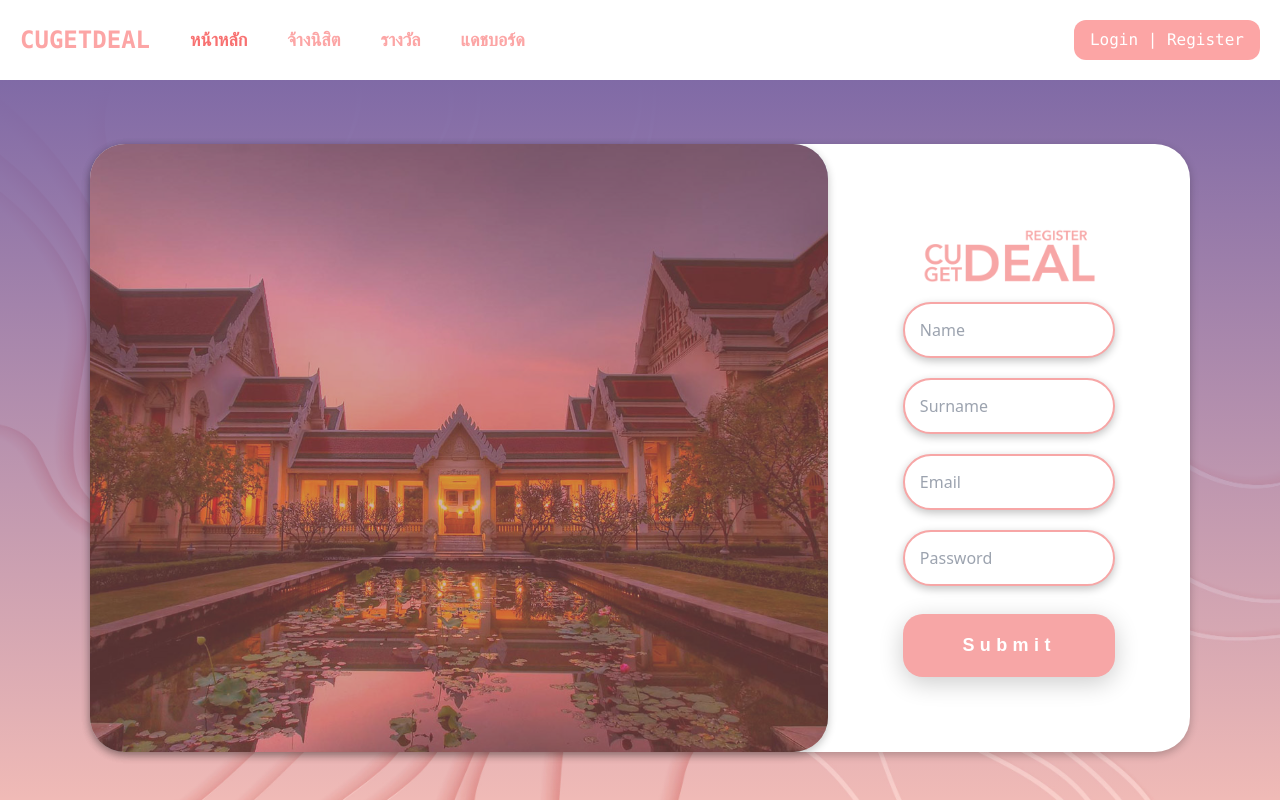
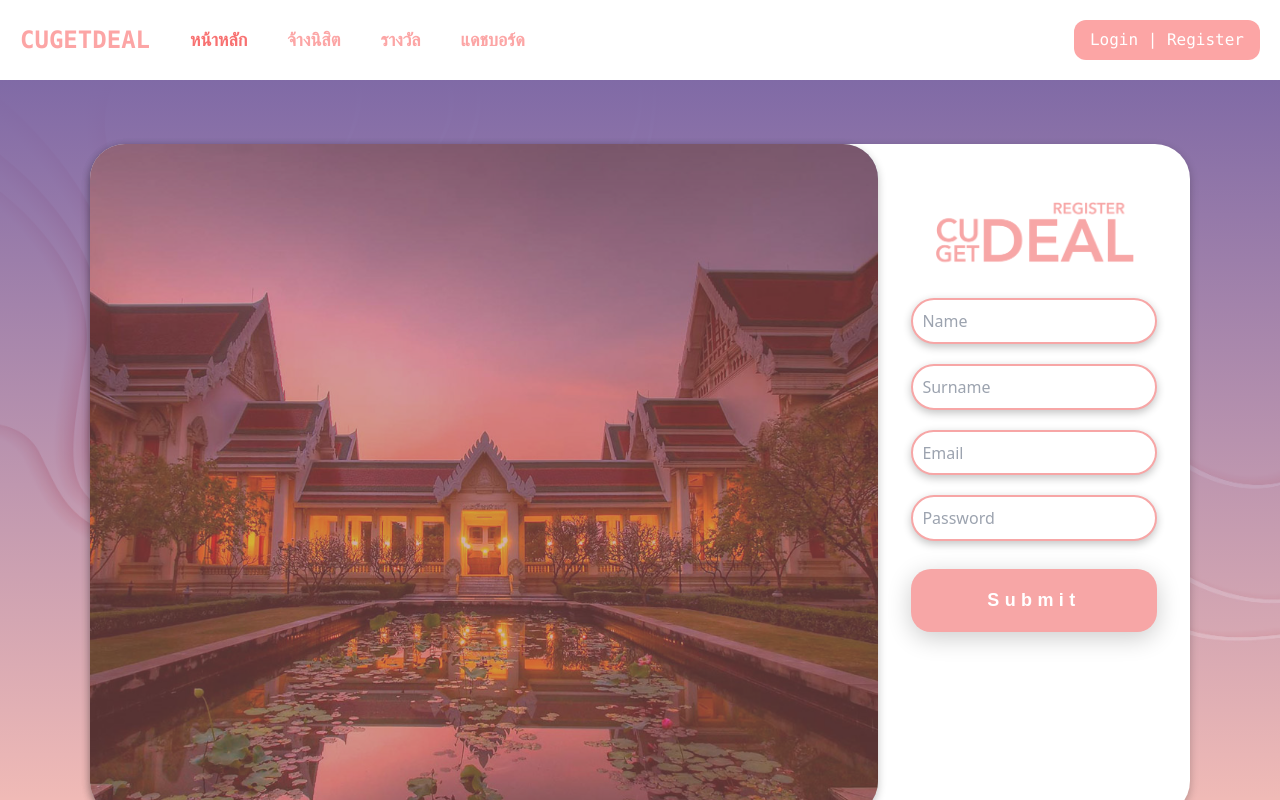
Before and after one commit to punchanabu/CUGETDEAL, a React (Create React App) app in the folder client/: page /register in a window 1280 px wide. Shown: the top 800 px of the page. Built offline with nearby package versions, Linux system fonts and the light colour scheme.

Commit message:
Register flex

```diff
--- a/client/src/page/Register/Register.css
+++ b/client/src/page/Register/Register.css
@@ -5,11 +5,12 @@
     padding-left: 7%;
     padding-right: 7%;
     padding-top: 5%;
-    padding-bottom: 10%;
+    padding-bottom: 5%;
 }
 
 #form-box{
     display: flex;
+
 }
 
 @media screen and (max-width :767px) {
@@ -38,7 +39,7 @@
     }
 
 
-    #sp-form{
+    #sp-form2{
         display: flex;
         flex-direction: column;
         position: relative;
@@ -66,7 +67,7 @@
         width: 100%;
         height: 15%;
         border: 2px solid #F7A6A6;
-        padding: 8px;
+        padding: 7%;
         font-size: 16px;
         color: #F7A6A6;
         background-color: #ffffff;
@@ -213,13 +214,16 @@
     }
 
 
-    #sp-form{
+    #sp-form2{
         position: relative;
         width: 100%;
     }
 
     #testbox2{
-        padding: 10%;
+        display: flex;
+
+        flex-direction: column;
+        padding: 5%;
         border-radius: 35px;
         width: 100%;
         height: 100%;
@@ -231,6 +235,7 @@
         bottom: 0;
         background-size: 60%;
         height: 30%;
+        background-size: cover ;
         background-repeat: no-repeat;
         background-position:center;
     }
@@ -240,7 +245,7 @@
         width: 100%;
         height: 5vh;
         border: 2px solid #F7A6A6;
-        padding: 10px;
+        padding: 7%;
         font-size: 16px;
         color: #F7A6A6;
         background-color: #ffffff;
@@ -384,6 +389,14 @@
         border-radius: 35px;
         box-shadow: rgba(0, 0, 0, 0.24) 0px 3px 8px;
     }
+    #logo2{
+        background-image: url("./imageRegister/ComponentReg.png");
+        bottom: 0;
+        background-size: 100%;
+        height: 25%;
+        background-repeat: no-repeat;
+        background-position:center;
+    }
 
     #pinkholder{
 
@@ -400,7 +413,10 @@
         width: 80%;
     }
 
-    #sp-form{
+    #sp-form2{
+        align-content: stretch;
+        display: flex;
+        flex-direction: column;
         position: relative;
         width: 100%;
         height: 100%;
@@ -409,21 +425,14 @@
     #testbox2{
         display: flex;
         flex-direction: column;
-        padding: 75px;
+        padding: 3%;
         border-radius: 35px;
         width: 100%;
         height: 100%;
+        align-content: stretch;
     }
 
-    #logo2{
-        background-image: url("./imageRegister/ComponentReg.png");
-        bottom: 0;
-        background-size: 100%;
-        height: 25%;
-        background-repeat: no-repeat;
-        background-position: left center;
 
-    }
 
 
     #input_border2{
@@ -432,7 +441,7 @@
         width: 100%;
         height: 20%;
         border: 2px solid #F7A6A6;
-        padding: 15px;
+        padding: 4%;
         font-size: 16px;
         color: #F7A6A6;
         background-color: #ffffff;
--- a/client/src/page/Register/Register.tsx
+++ b/client/src/page/Register/Register.tsx
@@ -29,23 +29,23 @@ export default function Register() {
         <div id="testbox2">
         <div id="logo2"></div>
 
-        <div id="sp-form">
+        <div id="sp-form2" className="flex flex-col">
           <form onSubmit={handleSubmit}>
-            <div>
+            <div className="flex flex-col">
               <div id = "form-box">
                 <label htmlFor="name" id="email_input "></label>
                 <input
                   id="input_border2"
                   type="text"
                   name="name"
-
+                  className="flex"
                   placeholder="Name"
                   onChange={(e) => setName(e.target.value)}
                   value={name}
                 />
               </div>
-              <div id="pdz"></div>
-              <div>
+              <div id="pdz"  className="flex flex-col"></div>
+              <div  className="flex flex-col">
                 <label htmlFor="surname" id="email_input"></label>
                 <input
                   type="text"
@@ -57,8 +57,8 @@ export default function Register() {
                 />
               </div>
             </div>
-            <div id="pdz"></div>
-            <div>
+            <div id="pdz"  className="flex flex-col"></div>
+            <div  className="flex flex-col">
               <label htmlFor="email" id="email_input"></label>
               <input
                 type="email"
@@ -69,7 +69,7 @@ export default function Register() {
                 value={email}
               />
             </div>
-            <div id="pdz"></div>
+            <div id="pdz"  className="flex flex-col"></div>
             <div>
               <label htmlFor="password" id="email_input"></label>
               <input
@@ -81,8 +81,8 @@ export default function Register() {
                 value={password}
               />
             </div>
-            <div id="pdz"></div>
-            <div className="btn-sub2">
+            <div id="pdz"  className="flex flex-col"></div>
+            <div className="btn-sub2 flex flex-col">
                 <button type="submit" id="subbtn">
                   <span>Submit</span>
                 </button>
```
